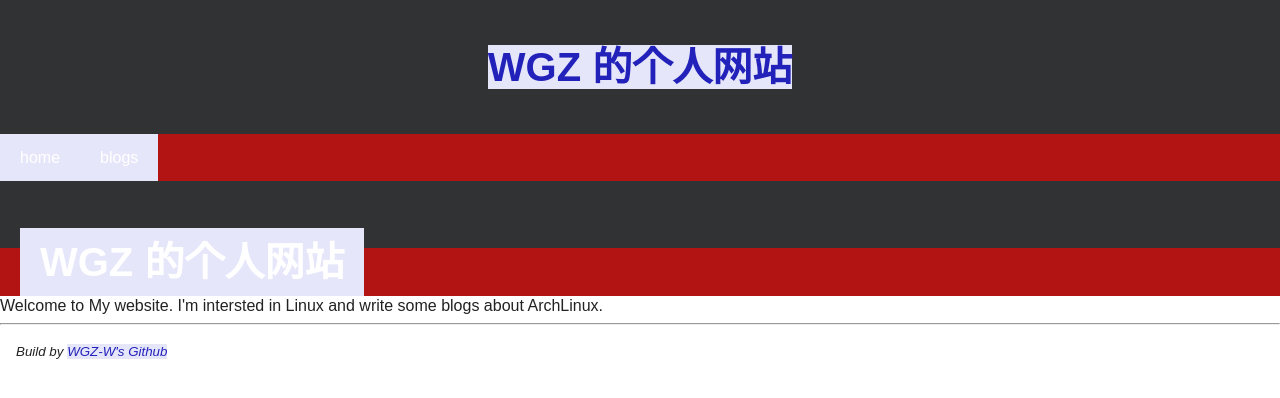
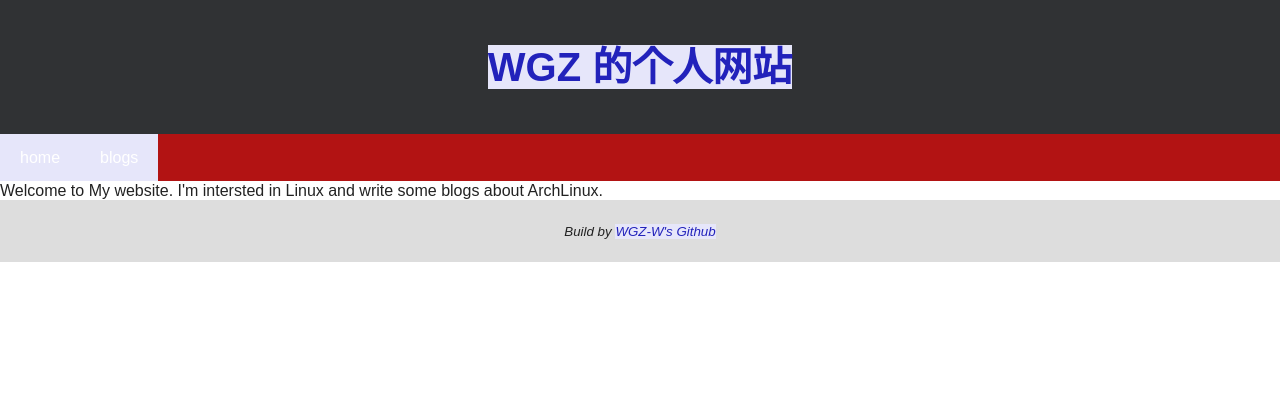
Before and after one commit to WGZ-W/wgz-w.github.io, a Jekyll site: the page built from index.html, in a window 1280 px wide. Shown: the top 398 px of the page. Built offline with Jekyll 4.4.1, drawn with Linux system fonts in a browser that asks for light colours.

Commit message:
change the navbar

```diff
--- a/_includes/header.html
+++ /dev/null
@@ -1,8 +0,0 @@
-
-
-
-<div class="header">
-  <header>
-    <h1><a href='{{ site.url }}'>{{ site.title }}</a></h1>
-  </header>
-</div>
--- a/_layouts/default.html
+++ b/_layouts/default.html
@@ -21,10 +21,12 @@
 
   {{ content }}
 
-  <hr>
-  <p><small> <i>Build by
-    <a href="https://github.com/WGZ-W/" target="_blank">WGZ-W's Github</a>
-  </i> </small></p>
+  <div class="footer">
+    <p><small> <i>Build by
+      <a href="https://github.com/WGZ-W/" target="_blank">WGZ-W's Github</a>
+    </i> </small></p>
+  </div>
+
 </body>
 
 </html>
--- a/_layouts/post.html
+++ b/_layouts/post.html
@@ -8,8 +8,6 @@
 {% include post-head.html %}
 
   <body>
-
-    <!-- {% include navigation.html %} -->
     <div class="navbar">
       {% for item in site.nav %}
         <a href="{{ item[1] | relative_url }}">{{ item[0] }}</a>
--- a/assets/css/style.css
+++ b/assets/css/style.css
@@ -50,3 +50,10 @@
     background-color: #ddd;
     color: black;
 }
+
+/* 底部 */
+.footer {
+    padding: 5px;
+    text-align: center;
+    background: #ddd;
+}
--- a/blog.html
+++ b/blog.html
@@ -3,7 +3,7 @@
 title: Blog
 ---
 
-{% include navigation.html %}
+<!-- {% include navigation.html %} -->
 
 <h1>Latest Posts</h1>
 
--- a/index.html
+++ b/index.html
@@ -5,18 +5,5 @@
 
 
 
-<div class="navbar">
-  {% include header.html %}
-</div>
-
-
 Welcome to My website.
 I'm intersted in Linux and write some blogs about ArchLinux.
-
-<!-- {% for post in site.posts %}
-  <h3>
-    <a href='{{ post.url }}' title='{{ post.title }}'>
-      {{ post.title }}
-    </a>
-  </h3>
-{% endfor %} -->
```
Also changed, not shown: _includes/navbar.html (deleted, +0 -8 lines).
